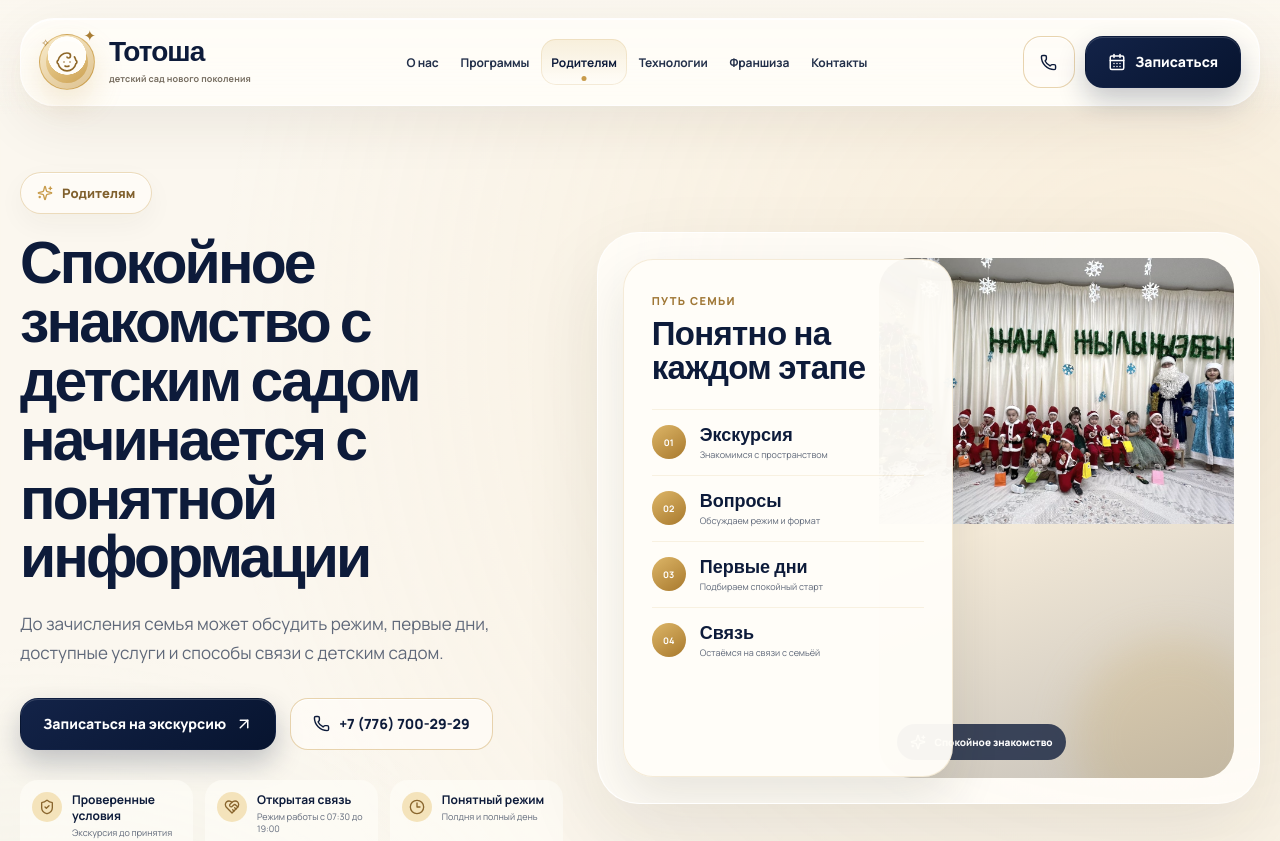
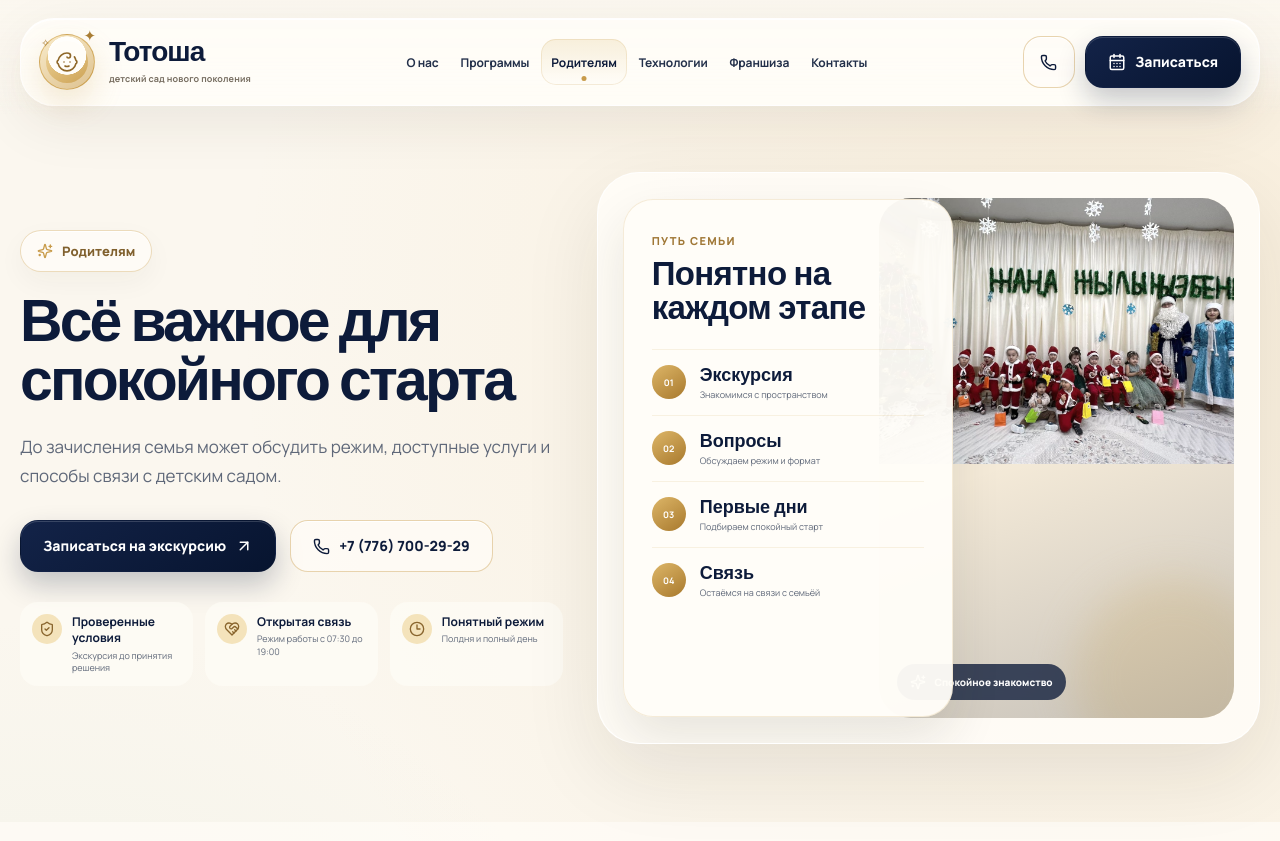
Before and after one commit to nexora-kz/totosha, a Next.js app: page /parents in a window 1280 px wide. Shown: the top 841 px of the page. Built offline with nearby package versions, Linux system fonts and the light colour scheme.

Commit message:
TOTOSHA v078: refine premium parents hero

```diff
--- a/app/parents/page.tsx
+++ b/app/parents/page.tsx
@@ -10,9 +10,10 @@ export const metadata: Metadata = {
 export default function ParentsSeoPage() {
   return (
     <SeoLanding
+      variant="parents"
       eyebrow="Родителям"
-      title="Спокойное знакомство с детским садом начинается с понятной информации"
-      description="До зачисления семья может обсудить режим, первые дни, доступные услуги и способы связи с детским садом."
+      title="Всё важное для спокойного старта"
+      description="До зачисления семья может обсудить режим, доступные услуги и способы связи с детским садом."
       bullets={[
         'Экскурсия до принятия решения',
         'Режим работы с 07:30 до 19:00',
@@ -27,8 +28,8 @@ export default function ParentsSeoPage() {
           text: 'Заведующая уточняет вопросы семьи и согласовывает удобное время экскурсии.',
         },
         {
-          title: 'Первые посещения',
-          text: 'Подходящий формат обсуждается индивидуально после знакомства с группой.',
+          title: 'Формат посещения',
+          text: 'Подходящий вариант обсуждается после знакомства с группой.',
         },
         {
           title: 'Связь с детским садом',
```
